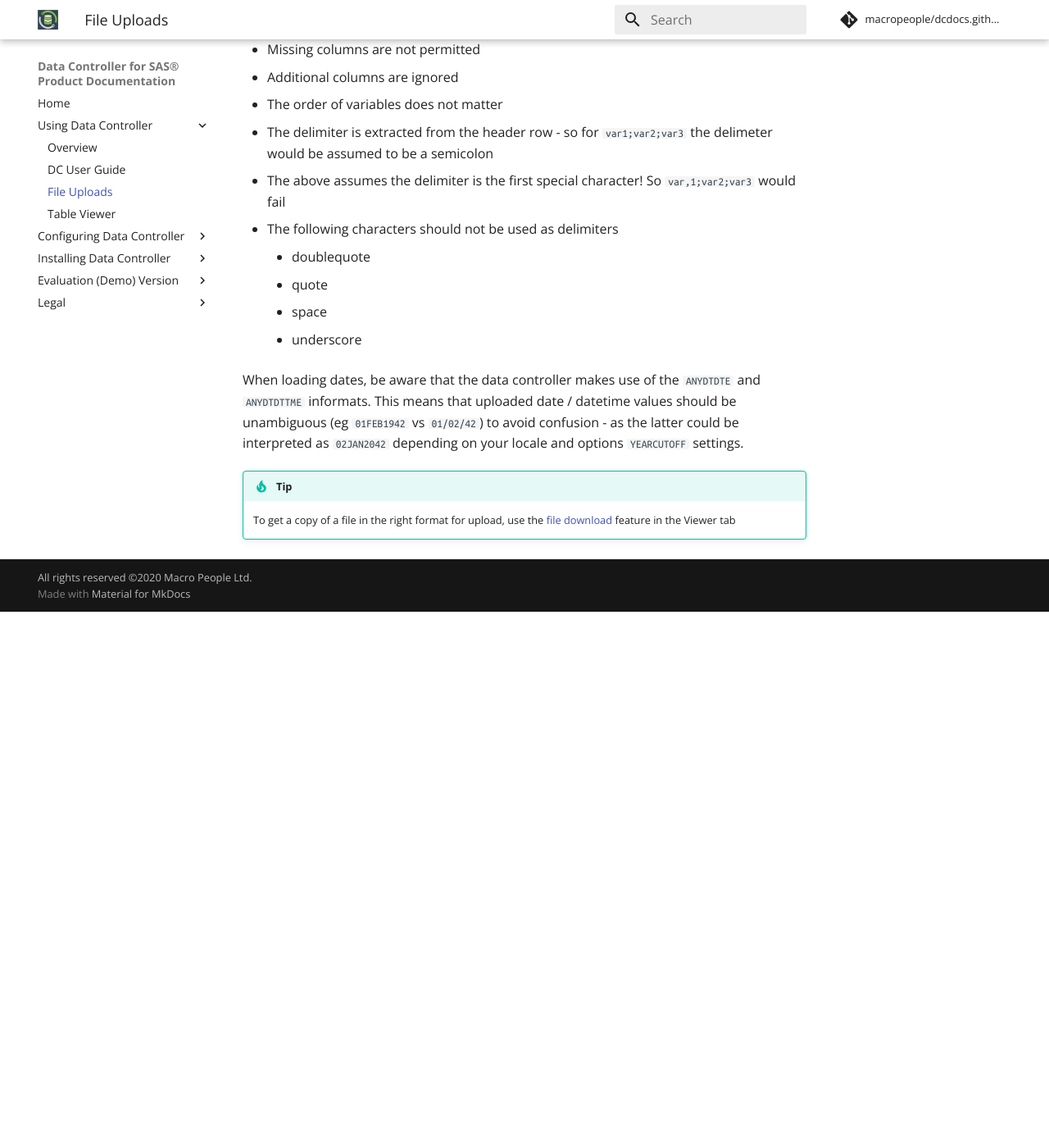
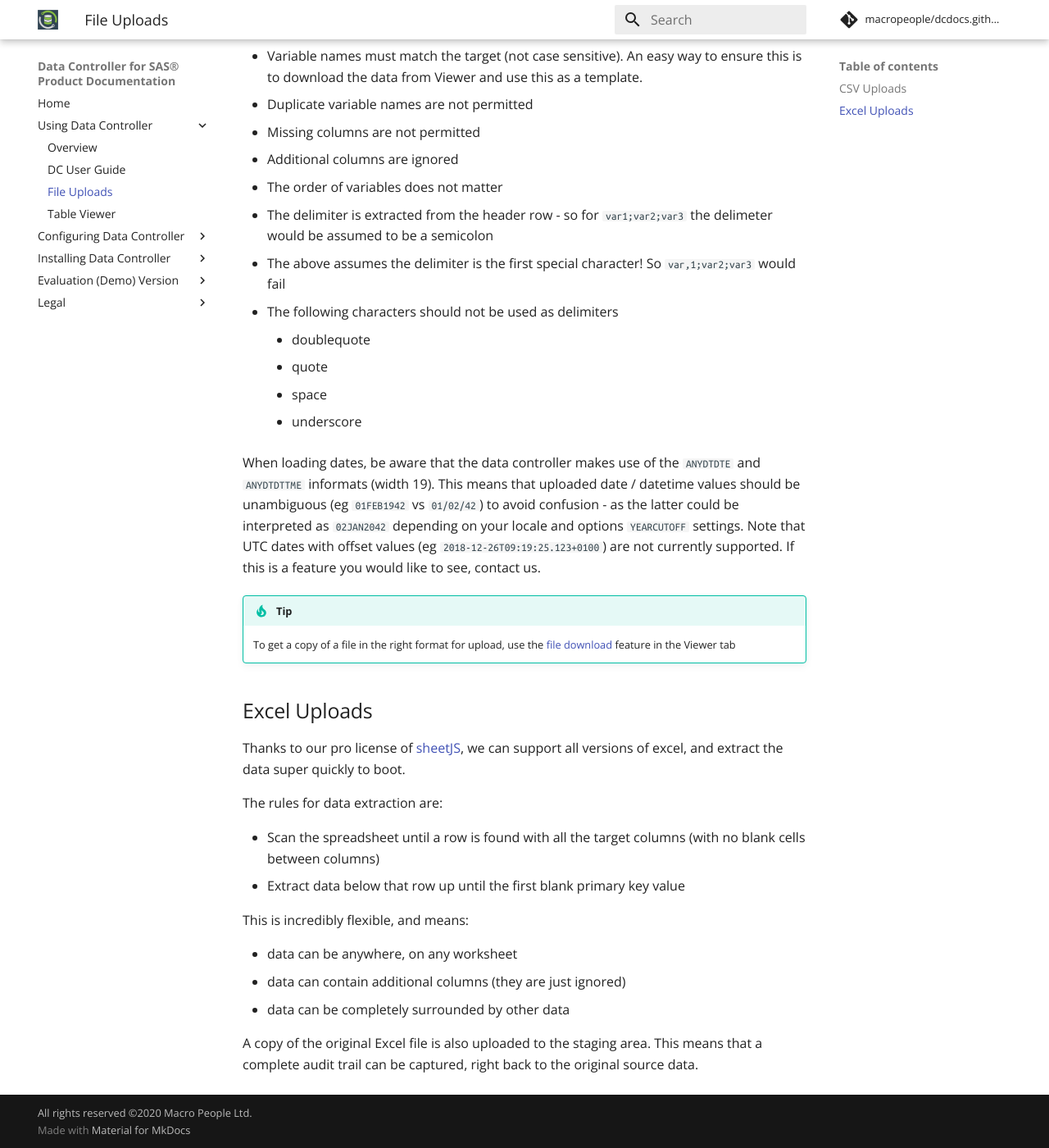
Before and after one commit to datacontroller/docs.datacontroller.io, an MkDocs documentation site: the page built from docs/dcu-fileupload.md, in a window 1280 px wide and 1400 px high, scrolled down 847 px. Shown: the whole window at 82% size. Built offline with MkDocs 1.6.1 and Material for MkDocs 9.7.7, drawn with Linux system fonts in a browser that asks for light colours; comment, search, counter and statistics services are not loaded; old or Windows-style settings are respelled for this version of MkDocs; before the commit the page ends 1593 px from its top, so only the background shows below that; some of the changed text lies outside the part shown.

Commit message:
excel updates

```diff
--- a/docs/dcu-fileupload.md
+++ b/docs/dcu-fileupload.md
@@ -1,8 +1,10 @@
 # Data Controller for SAS: File Uploads
 
-Files can be uploaded via the Editor interface - first choose the library and table, then click "Upload".  Currently only CSV files are supported, although these can be provided with non standard delimiters (such as semicolon).
+Files can be uploaded via the Editor interface - first choose the library and table, then click "Upload".  All versions of excel are supported.  If loading very large files (eg over 10mb) it is more efficient to use CSV format, as this bypasses the local rendering engine, but also the local DQ checks - so be careful!  For CSV, alternative delimiters can be used (eg semicolons).
 
 <img src="/img/dcu-files1.png" height="350" style="border:3px solid black" >
+
+## CSV Uploads
 
 The following should be considered when uploading data in this way:
 
@@ -20,8 +22,25 @@
     - space
     - underscore
 
-When loading dates, be aware that the data controller makes use of the `ANYDTDTE` and `ANYDTDTTME` informats.
-This means that uploaded date / datetime values should be unambiguous (eg `01FEB1942` vs `01/02/42`) to avoid confusion - as the latter could be interpreted as `02JAN2042` depending on your locale and options `YEARCUTOFF` settings.
+When loading dates, be aware that the data controller makes use of the `ANYDTDTE` and `ANYDTDTTME` informats (width 19).
+This means that uploaded date / datetime values should be unambiguous (eg `01FEB1942` vs `01/02/42`) to avoid confusion - as the latter could be interpreted as `02JAN2042` depending on your locale and options `YEARCUTOFF` settings.  Note that UTC dates with offset values (eg `2018-12-26T09:19:25.123+0100`) are not currently supported.  If this is a feature you would like to see, contact us.
 
 !!! tip
     To get a copy of a file in the right format for upload, use the [file download](/dc-userguide/#usage) feature in the Viewer tab
+
+## Excel Uploads
+
+Thanks to our pro license of [sheetJS](https://sheetjs.com/), we can support all versions of excel, and extract the data super quickly to boot.
+
+The rules for data extraction are:
+
+* Scan the spreadsheet until a row is found with all the target columns (with no blank cells between columns)
+* Extract data below that row up until the first blank primary key value
+
+This is incredibly flexible, and means:
+
+* data can be anywhere, on any worksheet
+* data can contain additional columns (they are just ignored)
+* data can be completely surrounded by other data
+
+A copy of the original Excel file is also uploaded to the staging area.  This means that a complete audit trail can be captured, right back to the original source data.
```
Also changed, not shown: docs/dci-backend.md (+1 -1 lines), docs/dci-frontend.md (+1 -1 lines), docs/licences.md (+2 -2 lines), 1 other file.
